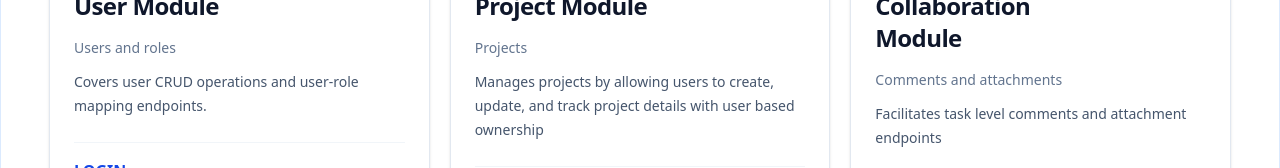
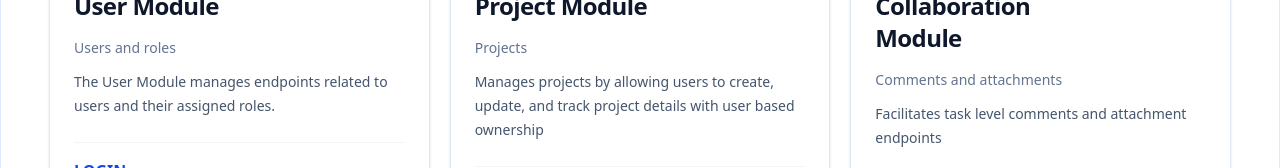
Before and after one commit to madhu2904/Create-task-Application, an Angular app in the folder Frontend/task-manager-ui/: page / in a window 1280 px wide. Shown: the part 349-517 px from the top of the page. Built offline with nearby package versions, Linux system fonts and the light colour scheme.

Commit message:
modified UI

```diff
--- a/Frontend/task-manager-ui/src/app/modules/common/data/module-definitions.data.ts
+++ b/Frontend/task-manager-ui/src/app/modules/common/data/module-definitions.data.ts
@@ -11,7 +11,7 @@ export const modules: ModuleDefinition[] = [
     title: 'User Module',
     personName: 'Ilakiyaa',
     subtitle: 'Users and roles',
-    description: 'Covers user CRUD operations and user-role mapping endpoints.',
+    description: 'The User Module manages endpoints related to users and their assigned roles.',
     expectedAuthority: 'ROLE_USER_MODULE_DEV',
     validationPath: '/api/v1/users',
     endpoints: userEndpoints,
```
